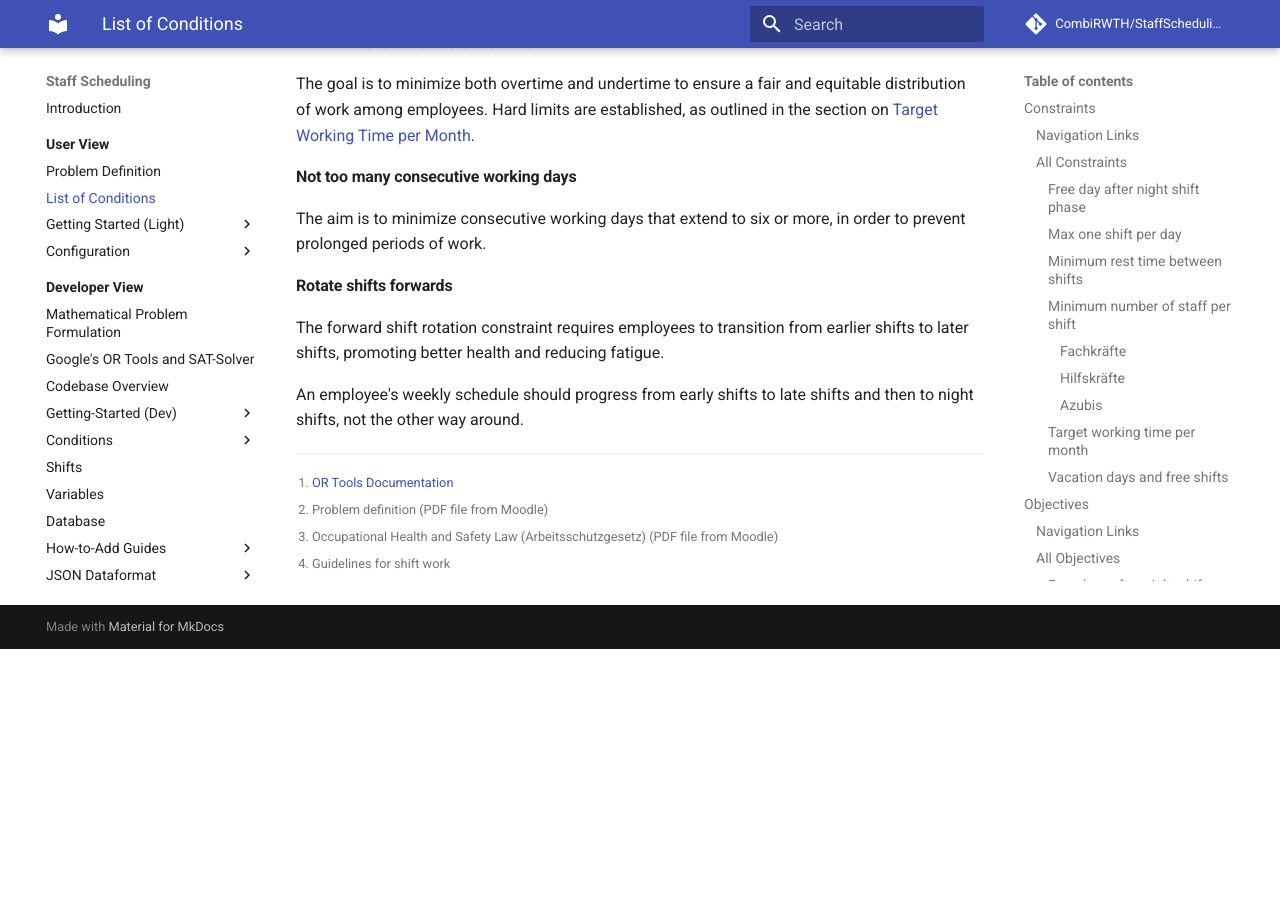
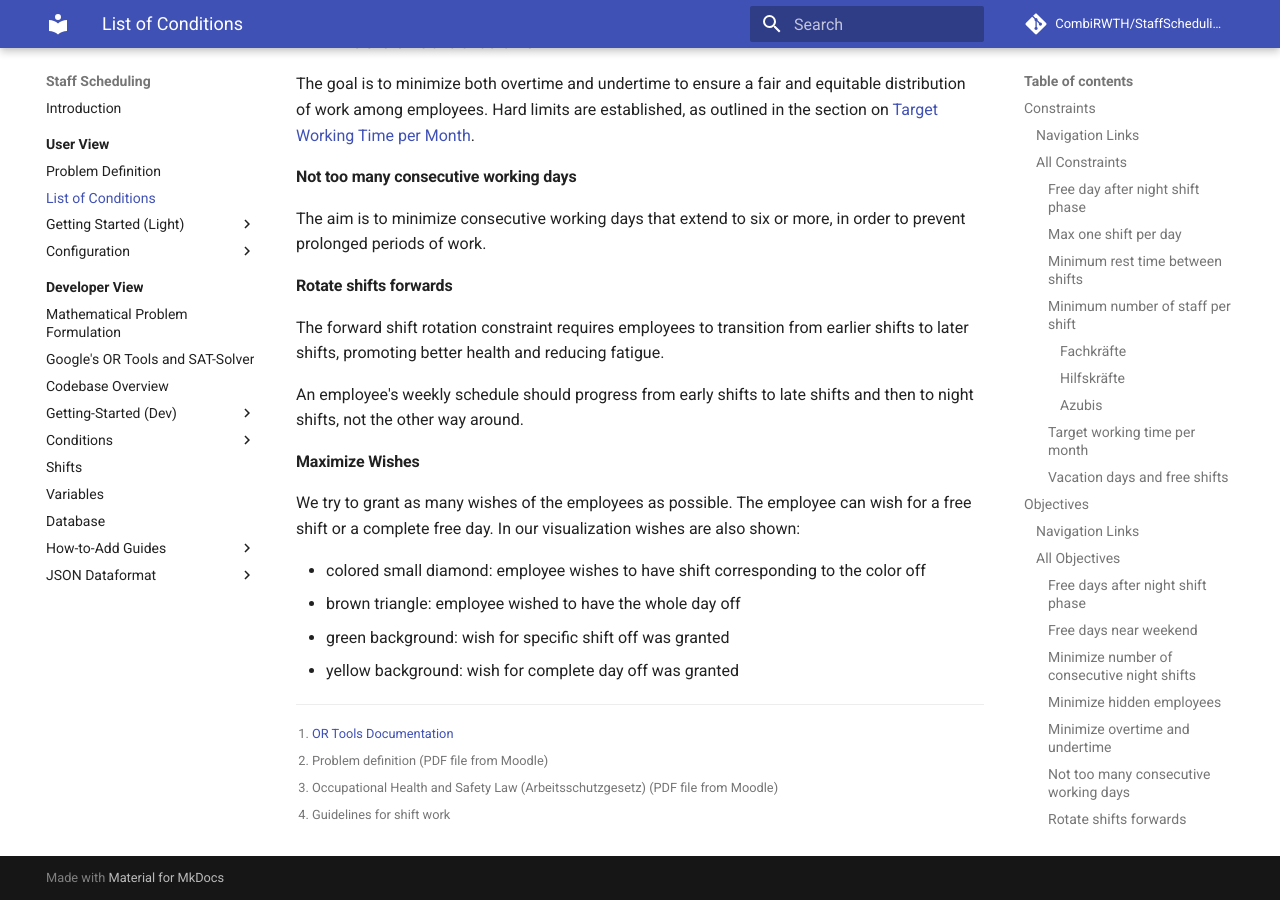
Before and after one commit to CombiRWTH/StaffScheduling, an MkDocs documentation site: the page built from docs/user-view/list-of-conditions.md, in a window 1280 px wide and 900 px high, scrolled down 3842 px. Built offline with MkDocs 1.6.1 and Material for MkDocs 9.7.7, drawn with Linux system fonts in a browser that asks for light colours; comment, search, counter and statistics services are not loaded; before the commit the page ends 4491 px from its top, so only the background shows below that.

Commit message:
added dev/objective/maximizie wishes

```diff
--- a/docs/user-view/list-of-conditions.md
+++ b/docs/user-view/list-of-conditions.md
@@ -101,7 +101,6 @@ objectives = [
 
 ### Free days after night shift phase
 # --8<-- [start:free-days-after-night-shift-phase]
-
 !!! note Likelihood of Confusion
 
     Different then the constraint [Free day after Night Shift Phase](#free-day-after-night-shift-phase-4)
@@ -137,6 +136,17 @@ The forward shift rotation constraint requires employees to transition from earl
 
 An employee's weekly schedule should progress from early shifts to late shifts and then to night shifts, not the other way around.
 
+
+### Maximize Wishes
+# --8<-- [start:maximize-wishes]
+We try to grant as many wishes of the employees as possible. The employee can wish for a free shift or a complete free day.
+In our visualization wishes are also shown:
+
+- colored small diamond: employee wishes to have shift corresponding to the color off
+- brown triangle: employee wished to have the whole day off
+- green background: wish for specific shift off was granted
+- yellow background: wish for complete day off was granted
+# --8<-- [end:maximize-wishes]
 
 <!--
 
--- a/mkdocs.yml
+++ b/mkdocs.yml
@@ -52,6 +52,7 @@ nav:
               - Not too many consecutive working days: developer-view/conditions/not-too-many-consecutive-working-days.md
               - Rotate shifts forwards: developer-view/conditions/Rotate-shifts-forwards.md
               - Free days after night shift phase: developer-view/conditions/free-days-after-night-shift-phase-objective.md
+              - Maximize Wishes: developer-view/conditions/maximize-wishes.md
       - Shifts: developer-view/shifts.md
       - Variables: developer-view/variables.md
       - Database: developer-view/database.md
@@ -126,7 +127,8 @@ markdown_extensions:
   - pymdownx.tasklist:
       custom_checkbox: true
   - pymdownx.tilde
-  - pymdownx.snippets
+  - pymdownx.snippets:
+      base_path: 'docs'
   - pymdownx.superfences:
       custom_fences:
         - name: mermaid
```
Also changed, not shown: docs/developer-view/conditions/maximize-wishes.md (added, +14 -0 lines).
